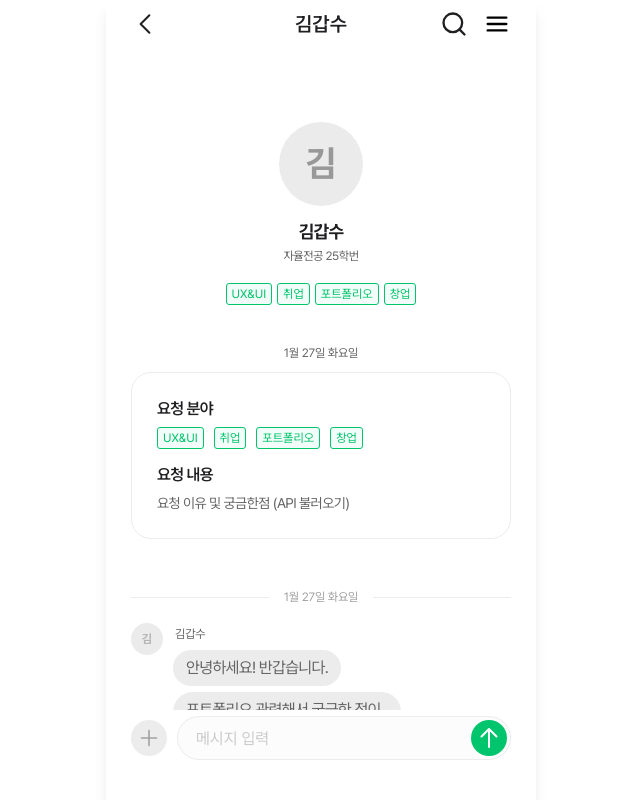
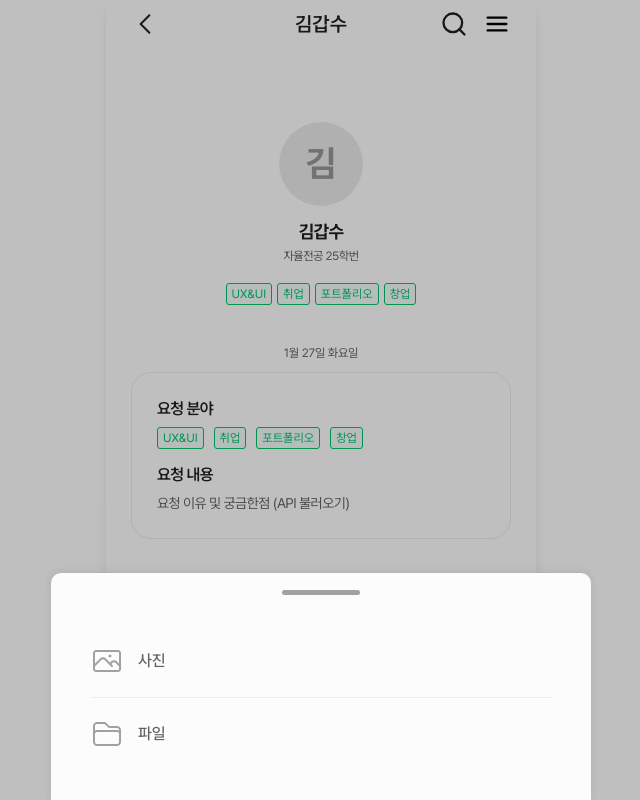
Before and after one commit to Konkuk-KUIT/CamNecT-Web, a React (Vite) app: page /chat/1 in a window 1280 px wide. Both pictures are taken after a click on the button 468 px from the left and 738 px from the top of the page. Shown: the top 800 px of the page, without its empty margins (319-959 px from the left). Built offline with nearby package versions, Linux system fonts and the light colour scheme.

Commit message:
feat: 첨부파일 modal 구현

```diff
--- a/src/pages/coffee-chat/components/TypingArea.tsx
+++ b/src/pages/coffee-chat/components/TypingArea.tsx
@@ -1,4 +1,5 @@
 import { useState } from "react";
+import BottomSheetModal from "../../../components/BottomSheetModal/BottomSheetModal";
 import Icon from "../../../components/Icon";
 
 interface TypingAreaProps {
@@ -7,6 +8,7 @@ interface TypingAreaProps {
 
 export const TypingArea = ({ onSend }: TypingAreaProps) => {
     const [inputValue, setInputValue] = useState("");
+    const [isModalOpen, setIsModalOpen] = useState(false);
 
     const handleSend = () => {
         if (inputValue.trim()) {
@@ -16,10 +18,15 @@ export const TypingArea = ({ onSend }: TypingAreaProps) => {
     };
 
     return (
+        <>
             <div className="flex justify-center fixed bottom-0 left-1/2 -translate-x-1/2 w-full max-w-[430px] bg-white px-[25px] pt-[6px] pb-[calc(40px+env(safe-area-inset-bottom))] z-50">
                 <div className="flex items-center gap-[10px] w-full">
                     {/* 추가 버튼 */}
-                <button type="button" className="shrink-0 w-[36px] h-[36px] rounded-full bg-gray-150 flex items-center justify-center active:bg-gray-200 transition-colors">
+                    <button
+                        type="button"
+                        onClick={() => setIsModalOpen(true)}
+                        className="shrink-0 w-[36px] h-[36px] rounded-full bg-gray-150 flex items-center justify-center active:bg-gray-200 transition-colors"
+                    >
                         <Icon name="plus" />
                     </button>
 
@@ -43,5 +50,25 @@ export const TypingArea = ({ onSend }: TypingAreaProps) => {
                     </div>
                 </div>
             </div>
+
+            <BottomSheetModal isOpen={isModalOpen} onClose={() => setIsModalOpen(false)}>
+                <div className="flex flex-col px-[40px] pt-[10px] pb-[calc(30px+env(safe-area-inset-bottom))]">
+                    <button
+                        className="flex items-center gap-[15px] py-[20px] w-full border-b border-gray-150 active:opacity-50 transition-opacity"
+                        onClick={() => setIsModalOpen(false)}
+                    >
+                        <Icon name="album" style={{ width: '32px', height: '32px' }} />
+                        <span className="text-m-16 text-gray-750">사진</span>
+                    </button>
+                    <button
+                        className="flex items-center gap-[15px] py-[20px] w-full active:opacity-50 transition-opacity"
+                        onClick={() => setIsModalOpen(false)}
+                    >
+                        <Icon name="folder" style={{ width: '32px', height: '32px' }} />
+                        <span className="text-m-16 text-gray-750">파일</span>
+                    </button>
+                </div>
+            </BottomSheetModal>
+        </>
     )
 }
```
Lines whose indentation alone changed are shown as unchanged.
